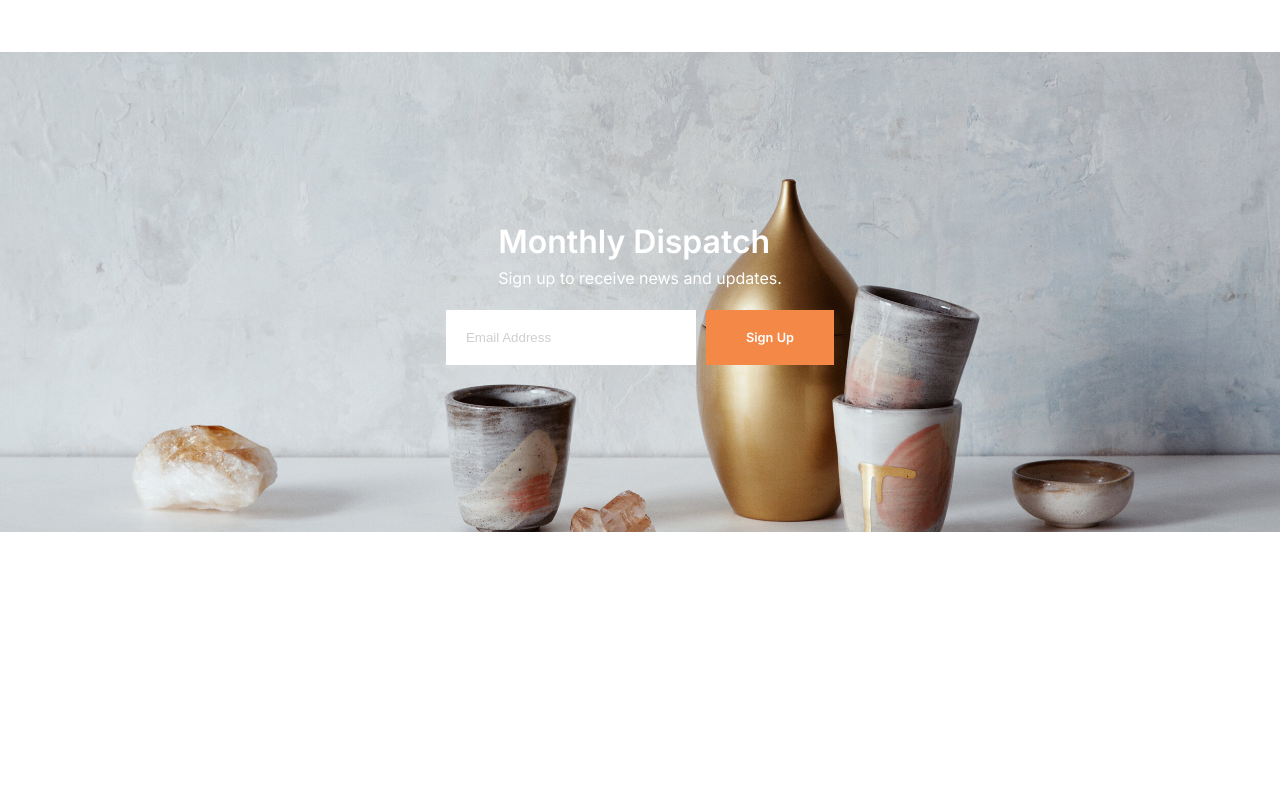
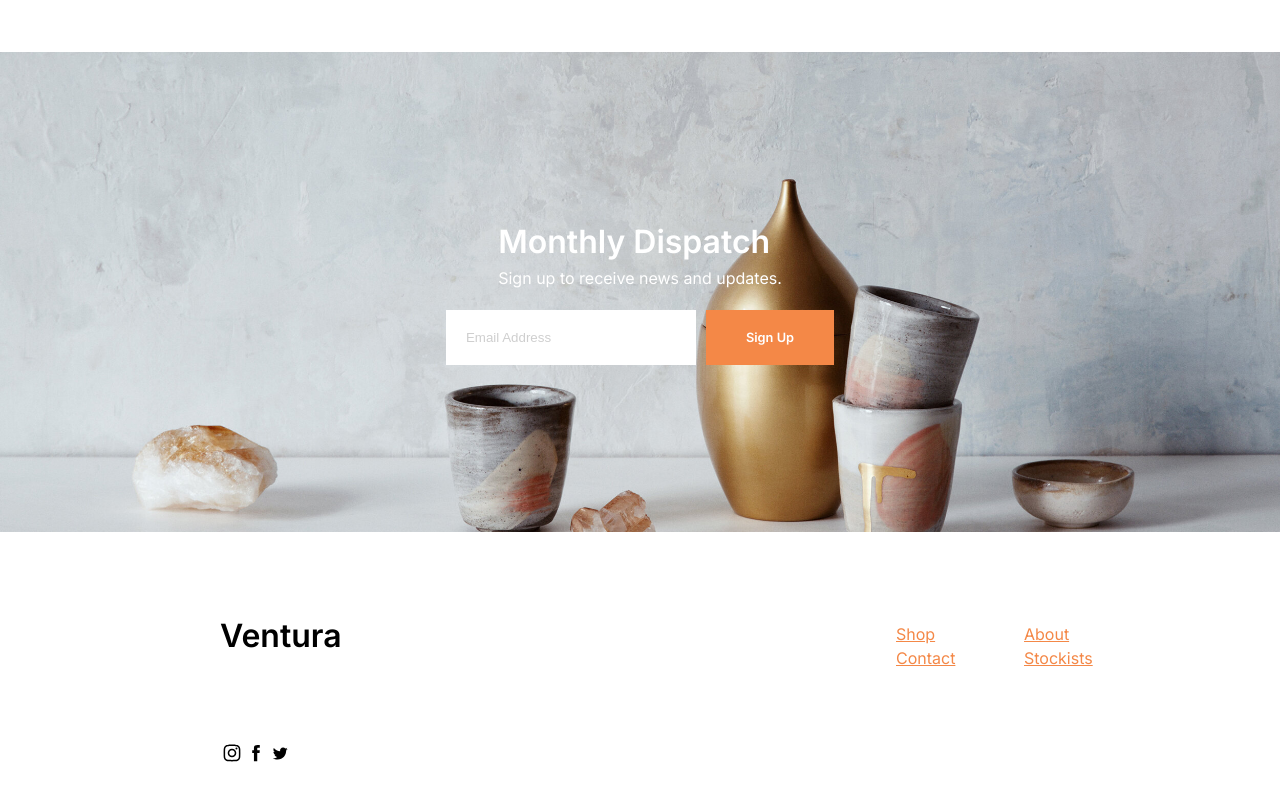
Before and after one commit to hvok01/ventura, a React (Vite) app: page / in a window 1280 px wide. Shown: the part 1913-2713 px from the top of the page. Before the commit the page ends 2445 px from the top, so only its background shows below. Built offline with nearby package versions, Linux system fonts and the light colour scheme.

Commit message:
Mockup finished

```diff
--- a/src/App.css
+++ b/src/App.css
@@ -273,6 +273,56 @@ main .main-content-products .main-content-product-detail button {
   font-size: .8rem;
 }
 
+
+.footer {
+  position: relative;
+  background-color: #FFF;
+  height: 40vh;
+  display: flex;
+  flex-direction: column;
+  justify-content: space-between;
+  align-items: center;
+  padding: 40px;
+}
+
+.footer .footer-title {
+  width: 100%;
+}
+
+.footer .footer-title h1 {
+  color: #000;
+  font-family: 'Inter', sans-serif;
+  font-size: 2rem;
+  margin-bottom: 20px;
+  margin: 0;
+}
+
+.footer .footer-links {
+  width: 100%;
+  display: flex;
+  flex-direction: row;
+  justify-content: center;
+}
+
+.footer .footer-links div {
+  flex: 1;
+  display: flex;
+  flex-direction: column;
+}
+
+.footer .footer-links div a {
+  color: #f48847;
+  font-family: 'Inter', sans-serif;
+}
+
+.footer .footer-media {
+  width: 100%;
+}
+
+.footer .footer-media a svg path, .footer .footer-media a svg circle {
+  fill: #000;
+}
+
 @media screen and (min-width: 900px) {
 
   .header {
@@ -390,4 +440,22 @@ main .main-content-products .main-content-product-detail button {
     width: inherit;
   }
 
+  .footer {
+    justify-content: space-around;
+  }
+
+  .footer .footer-links {
+    position: absolute;
+    top: 0;
+    right: 0;
+    left: 70%;
+    bottom: 0;
+    width: 20%;
+    margin-top: 90px;
+  }
+
+  .footer .footer-media, .footer .footer-title {
+    width: 70%;
+  }
+
 }
--- a/src/App.tsx
+++ b/src/App.tsx
@@ -161,6 +161,33 @@ function App() {
           </button>
         </div>
       </div>
+
+      <footer className="footer">
+        <div className="footer-title">
+          <h1>Ventura</h1>
+        </div>
+        <div className="footer-links">
+          <div>
+            <span><a href="#">Shop</a></span>
+            <span><a href="#">Contact</a></span>
+          </div>
+          <div>
+            <span><a href="#">About</a></span>
+            <span><a href="#">Stockists</a></span>
+          </div>
+        </div>
+        <div className="footer-media">
+              <a href="#">
+                <InstagramIcon />
+              </a>
+              <a href="#">
+                <FacebookIcon />
+              </a>
+              <a href="#">
+                <TwitterIcon />
+              </a>
+        </div>
+      </footer>
     </>
   )
 }
```
